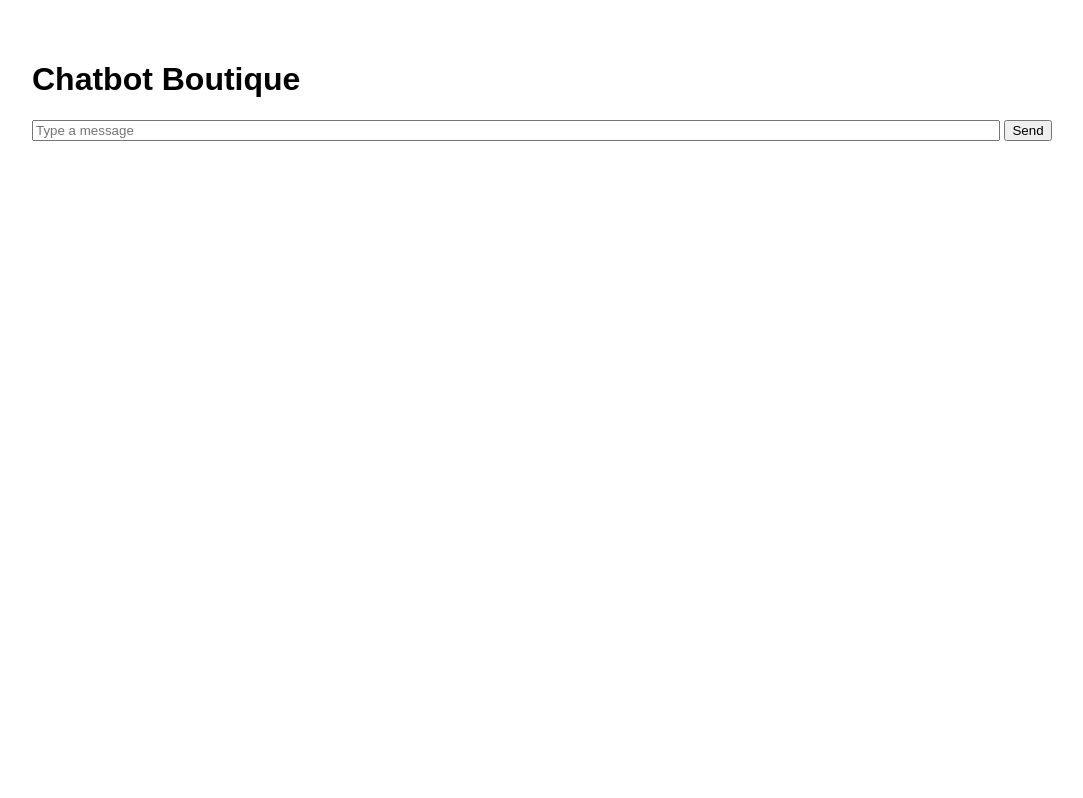
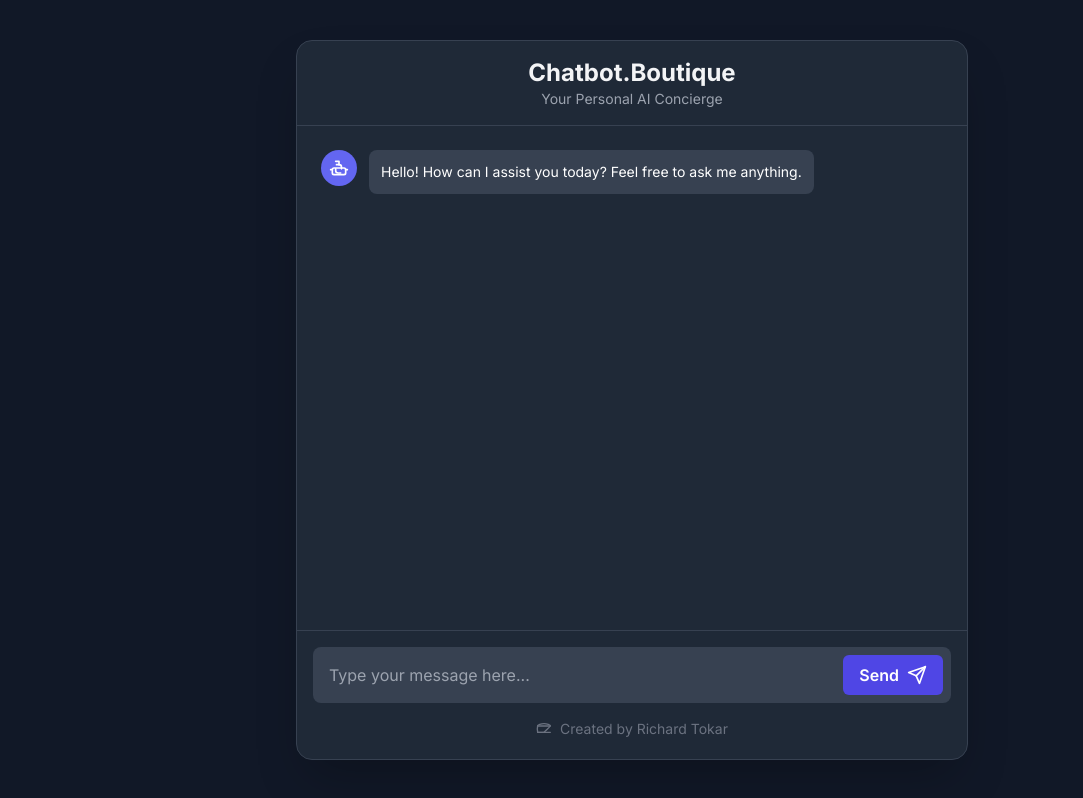
Before and after one commit to richardtokar/chatbot-vercel, a website: page public/index.html in a window 1280 px wide. Shown: the whole page, without its empty margins (8-1091 px from the left). Drawn offline with nearby package versions, Linux system fonts and the light colour scheme.

Commit message:
Update index.html

```diff
--- a/public/index.html
+++ b/public/index.html
@@ -1,42 +1,72 @@
 <!DOCTYPE html>
 <html lang="en">
 <head>
-  <meta charset="UTF-8">
-  <title>Chatbot Boutique</title>
-  <style>
-    body { font-family: sans-serif; padding: 2rem; }
-    #chat { max-width: 600px; margin: auto; }
-    .message { margin: 0.5rem 0; }
-  </style>
+    <meta charset="UTF-8">
+    <meta name="viewport" content="width=device-width, initial-scale=1.0">
+    <title>Chatbot.Boutique</title>
+    <script src="https://cdn.tailwindcss.com"></script>
+    <link rel="preconnect" href="https://fonts.googleapis.com">
+    <link rel="preconnect" href="https://fonts.gstatic.com" crossorigin>
+    <link href="https://fonts.googleapis.com/css2?family=Inter:wght@400;500;600;700&display=swap" rel="stylesheet">
+    <style>
+        body {
+            font-family: 'Inter', sans-serif;
+        }
+        /* Custom scrollbar for a sleeker look */
+        #chatbox::-webkit-scrollbar {
+            width: 8px;
+        }
+        #chatbox::-webkit-scrollbar-track {
+            background: #1f2937; /* bg-gray-800 */
+        }
+        #chatbox::-webkit-scrollbar-thumb {
+            background-color: #4b5563; /* bg-gray-600 */
+            border-radius: 20px;
+            border: 3px solid #1f2937; /* bg-gray-800 */
+        }
+    </style>
 </head>
-<body>
-  <h1>Chatbot Boutique</h1>
-  <div id="chat"></div>
-  <input type="text" id="input" placeholder="Type a message" style="width:80%">
-  <button id="send">Send</button>
+<body class="bg-gray-900 text-white flex flex-col items-center justify-center min-h-screen p-4">
 
-  <script>
-    const chatDiv = document.getElementById("chat");
-    const input = document.getElementById("input");
-    const send = document.getElementById("send");
+    <div class="w-full max-w-2xl flex flex-col h-[90vh] bg-gray-800 rounded-2xl shadow-2xl border border-gray-700">
 
-    send.onclick = async () => {
-      const message = input.value;
-      if (!message) return;
+        <!-- Header -->
+        <header class="p-4 border-b border-gray-700 text-center">
+            <h1 class="text-2xl font-bold text-gray-100">Chatbot.Boutique</h1>
+            <p class="text-sm text-gray-400">Your Personal AI Concierge</p>
+        </header>
 
-      chatDiv.innerHTML += `<div class="message"><b>You:</b> ${message}</div>`;
-      input.value = "";
+        <!-- Chatbox -->
+        <main id="chatbox" class="flex-1 p-6 overflow-y-auto space-y-4">
+            <!-- Chat messages will be appended here -->
+             <div class="flex items-start gap-3">
+                <div class="bg-indigo-500 p-2 rounded-full flex-shrink-0">
+                    <svg xmlns="http://www.w3.org/2000/svg" width="20" height="20" viewBox="0 0 24 24" fill="none" stroke="currentColor" stroke-width="2" stroke-linecap="round" stroke-linejoin="round" class="text-white"><path d="M12 8V4H8"/><rect x="4" y="12" width="16" height="8" rx="2"/><path d="M2 14h2"/><path d="M20 14h2"/><path d="M15 13v-2a3 3 0 0 0-3-3H9m-1 5v2a3 3 0 0 0 3 3h3"/></svg>
+                </div>
+                <div class="bg-gray-700 rounded-lg p-3 max-w-xs md:max-w-md">
+                    <p class="text-sm">Hello! How can I assist you today? Feel free to ask me anything.</p>
+                </div>
+            </div>
+        </main>
 
-      const res = await fetch("/api/chat", {
-        method: "POST",
-        headers: { "Content-Type": "application/json" },
-        body: JSON.stringify({ message })
-      });
-
-      const data = await res.json();
-      chatDiv.innerHTML += `<div class="message"><b>Bot:</b> ${data.reply}</div>`;
-      chatDiv.scrollTop = chatDiv.scrollHeight;
-    };
-  </script>
+        <!-- User Input -->
+        <footer class="p-4 border-t border-gray-700">
+            <div class="flex items-center bg-gray-700 rounded-lg p-2">
+                <input type="text" id="userInput" placeholder="Type your message here..." class="flex-1 bg-transparent text-white placeholder-gray-400 focus:outline-none px-2">
+                <button id="sendBtn" class="bg-indigo-600 hover:bg-indigo-700 text-white font-semibold py-2 px-4 rounded-md transition-colors duration-300 flex items-center">
+                    Send
+                    <svg xmlns="http://www.w3.org/2000/svg" width="20" height="20" viewBox="0 0 24 24" fill="none" stroke="currentColor" stroke-width="2" stroke-linecap="round" stroke-linejoin="round" class="ml-2"><line x1="22" y1="2" x2="11" y2="13"></line><polygon points="22 2 15 22 11 13 2 9 22 2"></polygon></svg>
+                </button>
+            </div>
+             <!-- YouTube Link -->
+            <div class="text-center mt-4">
+                <a href="https://www.youtube.com/@richard_tokar" target="_blank" rel="noopener noreferrer" class="text-gray-500 hover:text-indigo-400 transition-colors duration-300 inline-flex items-center text-sm">
+                    <svg xmlns="http://www.w3.org/2000/svg" width="16" height="16" viewBox="0 0 24 24" fill="none" stroke="currentColor" stroke-width="2" stroke-linecap="round" stroke-linejoin="round" class="mr-2"><path d="M2.5 17a24.12 24.12 0 0 1 0-10C2.5 6 7.5 4 12 4s9.5 2 9.5 3-9.5 10-9.5 10Z"/><path d="M2.5 7.5h19"/><path d="M2.5 17h19"/></svg>
+                    Created by Richard Tokar
+                </a>
+            </div>
+        </footer>
+    </div>
+    <script src="chat.js"></script>
 </body>
 </html>
```
